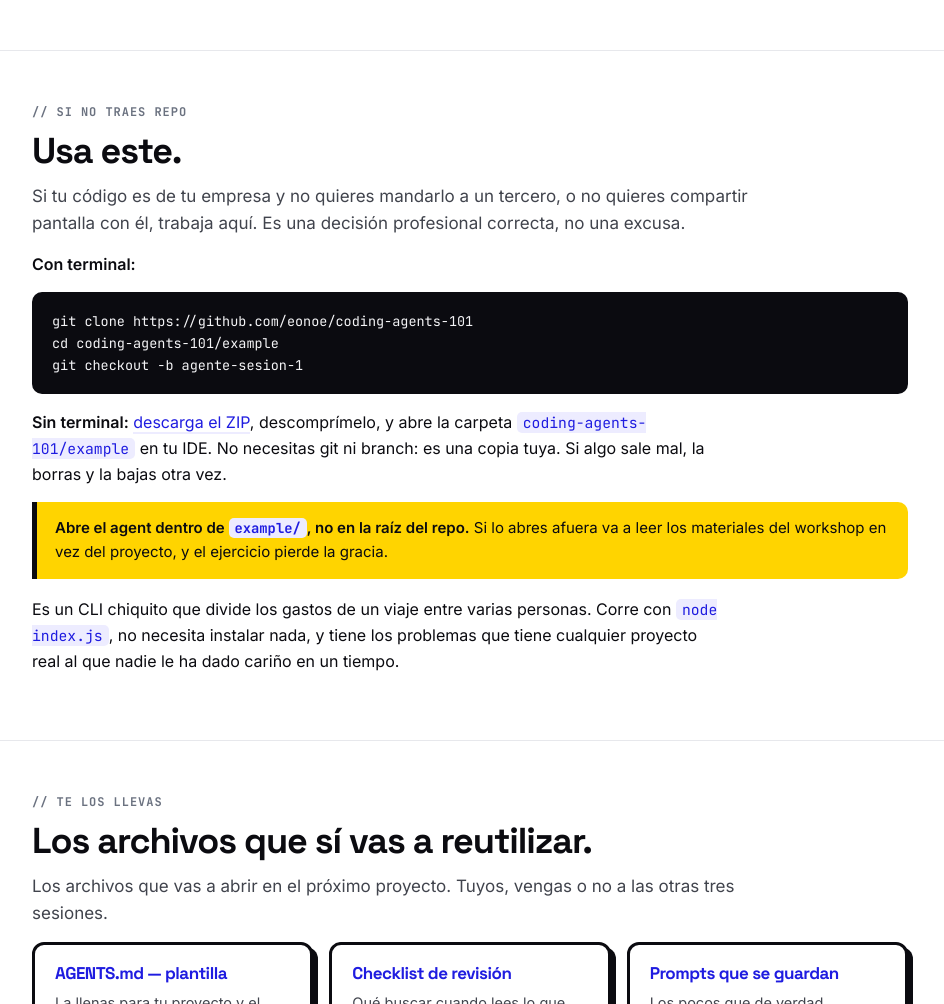
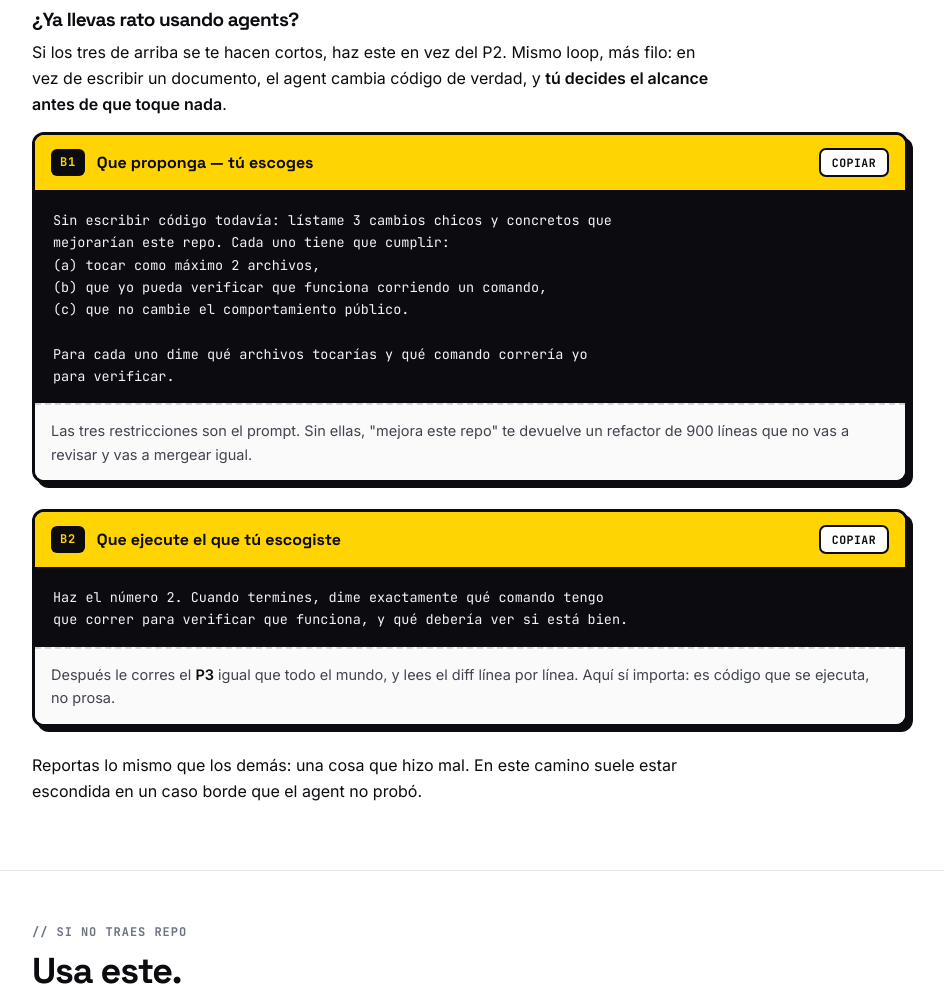
Before and after one commit to eonoe/coding-agents-101, a plain HTML site: page index.html in a window 1280 px wide. Shown: the part 7840-8844 px from the top of the page, without its empty margins (170-1114 px from the left). Drawn offline with Linux system fonts and the light colour scheme.

Commit message:
Give the experienced half somewhere to go, and split by depth instead of surface

```diff
--- a/index.html
+++ b/index.html
@@ -450,6 +450,40 @@
     </div>
 
     <div class="warn"><strong>Lo que reportas al final:</strong> una cosa que el agent afirmó y que está mal. Una sola. Todo el mundo encuentra una, y eso es justo lo que queremos ver.</div>
+
+    <h3 id="mas-fondo">¿Ya llevas rato usando agents?</h3>
+
+    <p>Si los tres de arriba se te hacen cortos, haz este en vez del P2. Mismo loop, más filo: en vez de escribir un documento, el agent cambia código de verdad, y <strong>tú decides el alcance antes de que toque nada</strong>.</p>
+
+    <div class="prompt">
+      <div class="prompt-head">
+        <span class="prompt-n">B1</span>
+        <span class="prompt-t">Que proponga — tú escoges</span>
+        <button class="copy" type="button">Copiar</button>
+      </div>
+<pre><code>Sin escribir código todavía: lístame 3 cambios chicos y concretos que
+mejorarían este repo. Cada uno tiene que cumplir:
+(a) tocar como máximo 2 archivos,
+(b) que yo pueda verificar que funciona corriendo un comando,
+(c) que no cambie el comportamiento público.
+
+Para cada uno dime qué archivos tocarías y qué comando correría yo
+para verificar.</code></pre>
+      <div class="prompt-why">Las tres restricciones son el prompt. Sin ellas, "mejora este repo" te devuelve un refactor de 900 líneas que no vas a revisar y vas a mergear igual.</div>
+    </div>
+
+    <div class="prompt">
+      <div class="prompt-head">
+        <span class="prompt-n">B2</span>
+        <span class="prompt-t">Que ejecute el que tú escogiste</span>
+        <button class="copy" type="button">Copiar</button>
+      </div>
+<pre><code>Haz el número 2. Cuando termines, dime exactamente qué comando tengo
+que correr para verificar que funciona, y qué debería ver si está bien.</code></pre>
+      <div class="prompt-why">Después le corres el <strong>P3</strong> igual que todo el mundo, y lees el diff línea por línea. Aquí sí importa: es código que se ejecuta, no prosa.</div>
+    </div>
+
+    <p>Reportas lo mismo que los demás: una cosa que hizo mal. En este camino suele estar escondida en un caso borde que el agent no probó.</p>
   </div>
 </section>
 
```
